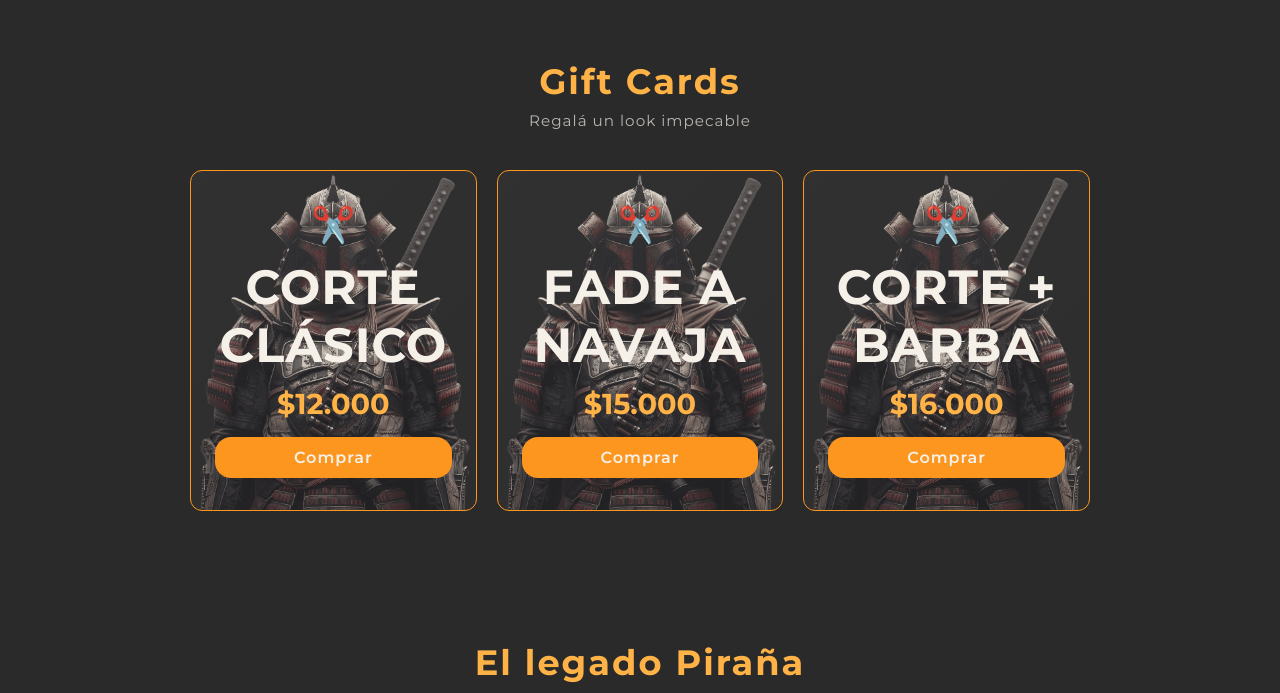
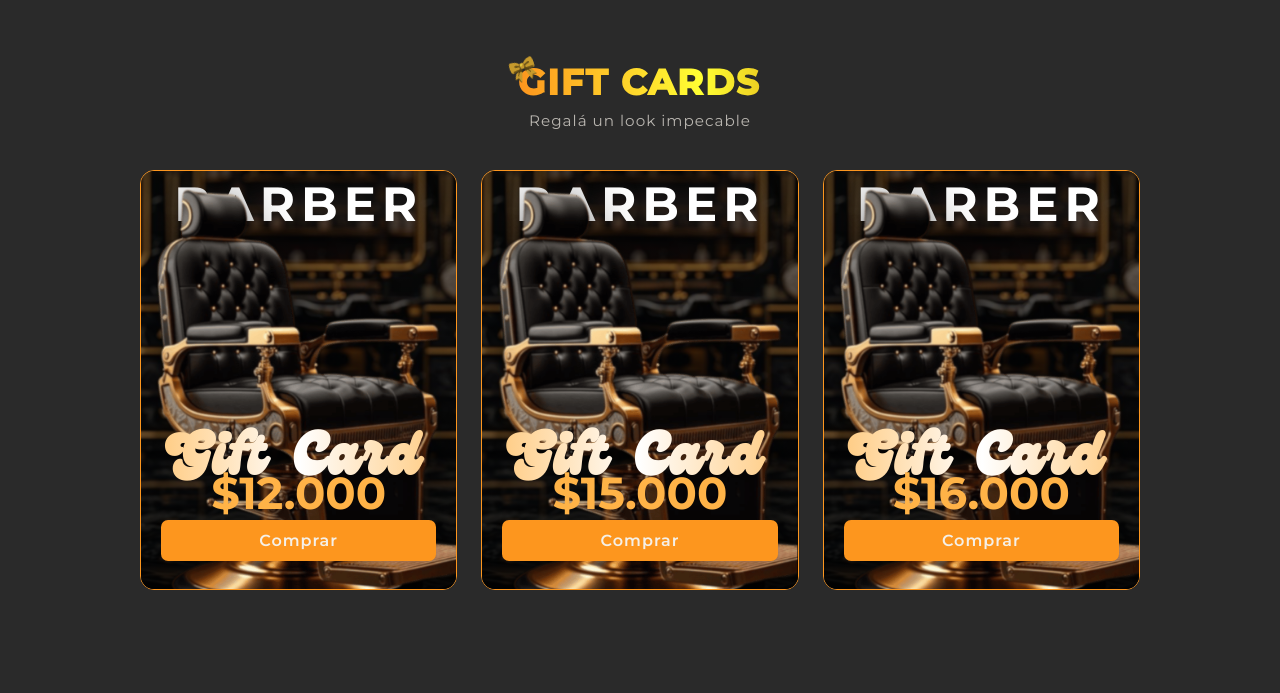
Before and after one commit to fminutti7-web/pirana-web, a website: page barberia.html in a window 1280 px wide. Shown: the part 900-1593 px from the top of the page. Drawn offline with Linux system fonts and the light colour scheme.

Commit message:
feat: gift cards barber poster style

```diff
--- a/barberia.html
+++ b/barberia.html
@@ -72,30 +72,52 @@
         </section>
         <section class="gift-cards">
             <div class="gift-cards__header">
-                <h2 class="gift-cards__title">Gift Cards</h2>
+                <h2 class="gift-cards__title">GIFT CARDS</h2>
                 <p class="gift-cards__subtitle">Regalá un look impecable</p>
             </div>
             <div class="gift-cards__grid">
-            <div class="gift-card">
-            <div class="gift-card__icon">✂️</div>
-                <p class="gift-card__nombre">Corte Clásico</p>
+            <div class="gift-card--poster">
+                <div class="gift-card__bg gift-card__bg--barber"></div>
+                <p class="gift-card__label">BARBER</p>
+                <img class="gift-card__character" src="asset/giftcarbarber.png" alt="Silla de barbería">
+                <div class="gift-card__bottom">
+                <p class="gift-card__name">Gift Card</p>
                 <p class="gift-card__precio">$12.000</p>
-                <button class="gift-card__btn" data-titulo="Gift Card Barbería - Corte Clásico" data-precio="12000" data-tipo="barberia">Comprar</button>
+                <button class="gift-card__btn"
+                    data-titulo="Gift Card Barbería - Corte Clásico"
+                    data-precio="12000"
+                    data-tipo="barberia">Comprar
+                </button>
             </div>
-    <div class="gift-card">
-            <div class="gift-card__icon">✂️</div>
-                <p class="gift-card__nombre">Fade a Navaja</p>
+        </div>
+        <div class="gift-card--poster">
+            <div class="gift-card__bg gift-card__bg--barber"></div>
+                <p class="gift-card__label">BARBER</p>
+                <img class="gift-card__character" src="asset/giftcarbarber.png" alt="Silla de barbería">
+                <div class="gift-card__bottom">
+                    <p class="gift-card__name">Gift Card</p>
                     <p class="gift-card__precio">$15.000</p>
-                    <button class="gift-card__btn" data-titulo="Gift Card Barbería - Fade a Navaja" data-precio="15000" data-tipo="barberia">Comprar</button>
-            </div>
-        <div class="gift-card">
-            <div class="gift-card__icon">✂️</div>
-                <p class="gift-card__nombre">Corte + Barba</p>
-                <p class="gift-card__precio">$16.000</p>
-                <button class="gift-card__btn" data-titulo="Gift Card Barbería - Corte + Barba" data-precio="16000" data-tipo="barberia">Comprar</button>
+                    <button class="gift-card__btn"
+                    data-titulo="Gift Card Barbería - Fade a Navaja"
+                    data-precio="15000"
+                    data-tipo="barberia">Comprar</button>
                 </div>
             </div>
-        </section>
+            <div class="gift-card--poster">
+                <div class="gift-card__bg gift-card__bg--barber"></div>
+                <p class="gift-card__label">BARBER</p>
+                <img class="gift-card__character" src="asset/giftcarbarber.png" alt="Silla  de barbería">
+                <div class="gift-card__bottom">
+                    <p class="gift-card__name">Gift Card</p>
+                    <p class="gift-card__precio">$16.000</p>
+                    <button class="gift-card__btn"
+                    data-titulo="Gift Card Barbería - Corte + Barba"
+                    data-precio="16000"
+                    data-tipo="barberia">Comprar</button>
+                </div>
+            </div>
+        </div>
+</section>
         <section class="profile" id="profile">
                 <div class="profile__heading">
                     <h2 class="profile__title">El legado Piraña</h2>
--- a/css/base.css
+++ b/css/base.css
@@ -1,3 +1,8 @@
+@font-face {
+    font-family: 'Genty';
+    src: url('../fonts/GentyDemo-Regular.ttf') format('truetype');
+}
+
 html {
     overflow-x: hidden;
 
--- a/css/components.css
+++ b/css/components.css
@@ -361,10 +361,38 @@
 }
 
 .gift-cards__title {
+    position: relative;
+    display: inline-block;
     font-size: 2.2rem;
-    color: var(--gld-light);
     letter-spacing: 2px;
     margin-bottom: 8px;
+    background: linear-gradient(90deg, var(--gld-dark), #ff3, var(--gld-color), #ff3, var(--gld-dark));
+    background-size: 300% 100%;
+    -webkit-background-clip: text;
+    background-clip: text;
+    -webkit-text-stroke: 2px transparent;
+    color: transparent;
+    text-transform: uppercase;
+    animation: goldShimmer 4s linear infinite;
+}
+
+.gift-cards__title::after {
+    content: '🎀';
+    position: absolute;
+    top: -5px;
+    rotate: -20deg;
+    left: -10px;
+    font-size: 1.4rem;
+    color: initial;
+    filter: sepia(1) saturate(3) hue-rotate(5deg) brightness(0.9);
+    -webkit-text-stroke: 0;
+    animation: none;
+}
+
+@keyframes goldShimmer {
+    to {
+    background-position: 300% 0;
+    }
 }
 
 .gift-cards__subtitle {
@@ -376,51 +404,101 @@
 
 .gift-cards__grid {
 display: grid;
-    grid-template-columns: repeat(auto-fit, minmax(220px, 1fr));
-    gap: 20px;
-    max-width: 900px;
+grid-template-columns: repeat(auto-fit, minmax(260px, 1fr));
+gap: 24px;
+max-width: 1000px;
 margin: 0 auto;
 }
 
-
-.gift-card {
-    background: linear-gradient(135deg, #ffffff08, #ffffff04), url(/asset/mandalorian.png);
-    background-size: cover;
-    background-position: center;
-    background-repeat: no-repeat;
-    border: 1px solid var(--gld-color);
-    border-radius: 12px;
-    padding: 2rem 1.5rem;
-    text-align: center;
+/* ── CARD POSTER (tattoo) ── */
+.gift-card--poster {
+position: relative;
+border-radius: 14px;
+overflow: hidden;
+min-height: 420px;
 display: flex;
 flex-direction: column;
 align-items: center;
-    gap: 12px;
-    transition: transform 0.3s ease, box-shadow 0.3s ease, border-color 0.3s ease;
-    cursor: default;
+justify-content: space-between;
+padding: 24px 20px 28px;
+border: 1px solid var(--gld-color);
+transition: transform 0.3s ease, box-shadow 0.3s ease;
 }
 
-.gift-card:hover {
+.gift-card--poster:hover {
 transform: translateY(-6px);
-    border-color: var(--gld-light);
-    box-shadow: 0 0 20px var(--gld-color)44;
+box-shadow: 0 0 28px var(--gld-color)66;
 }
 
-.gift-card__icon {
-    font-size: 2.2rem;
+.gift-card__bg {
+position: absolute;
+inset: 0;
+background-image: url('../asset/mandalorian-bg.png');
+background-size: cover;
+background-position: center top;
+z-index: 0;
 }
 
-.gift-card__nombre {
-    font-size: 3rem;
-    font-weight: 800;
-    color: var(--text-color);
-    letter-spacing: 1px;
+.gift-card__bg::after {
+content: '';
+position: absolute;
+inset: 0;
+background: linear-gradient(to bottom, #000a 0%, #0006 50%, #000d 100%);
+}
+
+.gift-card__label {
+position: relative;
+z-index: 2;
+font-size: 5rem;
+font-weight: 900;
+letter-spacing: 12px;
 text-transform: uppercase;
+color: #fff;
+text-align: center;
+top: -20px;
+filter: drop-shadow(0 0 10px #3339);
+}
 
+.gift-card__character {
+    position: absolute;
+    z-index: 2;
+    bottom: 0;
+    left: 50%;
+    transform: translateX(-50%);
+    width: 100%;
+    height: 100%;
+    object-fit: cover;
+    object-position: top;
+    filter: drop-shadow(0 8px 24px #0009);
+}
+
+.gift-card__bottom {
+position: relative;
+z-index: 2;
+display: flex;
+flex-direction: column;
+align-items: center;
+width: 100%;
+}
+
+.gift-card__name {
+    font-size: 4.5rem;
+    text-align: center;
+    font-weight: 900;
+    font-family: 'Genty', cursive;
+    width: 100%;
+    letter-spacing: 5px;
+    margin-bottom: -40px;
+    background: linear-gradient(90deg, #fff, var(--gld-light), #fff, var(--gld-light), #fff);
+    background-size: 300% 100%;
+    -webkit-background-clip: text;
+    background-clip: text;
+    color: transparent;
+    animation: goldShimmer 3s linear infinite;
 }
 
 .gift-card__precio {
-    font-size: 1.8rem;
+font-size: 4rem;
 font-weight: 700;
 color: var(--gld-light);
 }
@@ -431,20 +509,19 @@
 background-color: var(--gld-color);
 color: var(--text-color);
 border: none;
-    border-radius: 16px;
+border-radius: 7px;
 font-size: 1rem;
 font-family: inherit;
 font-weight: 600;
 letter-spacing: 1px;
 cursor: pointer;
 transition: all 0.3s ease;
-    margin-top: 4px;
 }
 
 .gift-card__btn:hover {
 background-color: var(--gld-light);
+color: #111;
 transform: scale(1.03) translateY(-2px);
-    color: #111;
 }
 
 .gift-card__btn:disabled {
@@ -452,3 +529,23 @@
 cursor: not-allowed;
 transform: none;
 }
+
+@media (min-width: 600px) {
+.gift-card__label {
+    font-size: 3rem;
+    letter-spacing: 6px;
+}
+
+.gift-card__name {
+    font-size: 3.7rem;
+    letter-spacing: 3px;
+}
+
+.gift-card__precio {
+    font-size: 2.8rem;
+}
+}
+
+.gift-card__bg--barber {
+    background-image: url('../asset/giftcarbarber-bg.png');
+}
```
Also changed, not shown: index.html (+30 -22 lines), asset/giftcarbarber-bg.png (added), asset/giftcarbarber.png (added), asset/mandalorian-bg.png (added), fonts/GentyDemo-Regular.ttf (added), 2 other files. Lines whose indentation alone changed are shown as unchanged.
